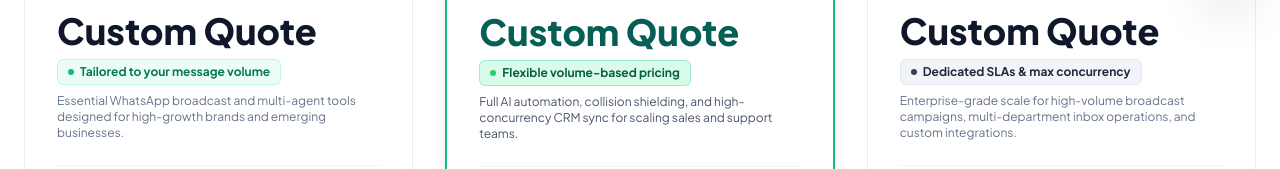
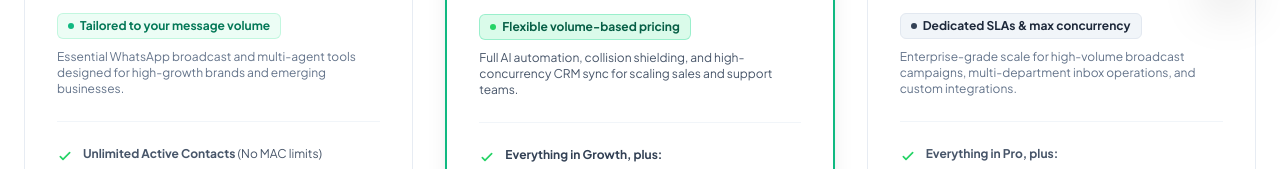
Before and after one commit to connectstreamtechsupport-coder/connectstreamlandingpage, a plain HTML site: page pricing.html in a window 1280 px wide. Shown: the part 783-952 px from the top of the page. Drawn offline with nearby package versions, Linux system fonts and the light colour scheme.

Commit message:
fix(pricing): remove custom quote from pricing cards

```diff
--- a/pricing.html
+++ b/pricing.html
@@ -360,14 +360,11 @@
             </div>
 
             <div class="mb-6">
-              <div class="flex items-baseline gap-2">
-                <span class="text-3xl sm:text-4xl font-extrabold font-display text-slate-900">Custom Quote</span>
-              </div>
-              <div class="inline-flex items-center gap-1.5 text-xs font-bold text-emerald-700 mt-2 bg-emerald-50 px-2.5 py-1 rounded-md border border-emerald-200/60">
+              <div class="inline-flex items-center gap-1.5 text-xs font-bold text-emerald-700 bg-emerald-50 px-2.5 py-1 rounded-md border border-emerald-200/60">
                 <span class="w-1.5 h-1.5 rounded-full bg-emerald-500"></span>
                 <span>Tailored to your message volume</span>
               </div>
-              <p class="text-xs text-slate-500 mt-2">Essential WhatsApp broadcast and multi-agent tools designed for high-growth brands and emerging businesses.</p>
+              <p class="text-xs text-slate-500 mt-2.5">Essential WhatsApp broadcast and multi-agent tools designed for high-growth brands and emerging businesses.</p>
             </div>
 
             <div class="space-y-3.5 pt-6 border-t border-slate-100 text-xs text-slate-600">
@@ -427,14 +424,11 @@
             </div>
 
             <div class="mb-6">
-              <div class="flex items-baseline gap-2">
-                <span class="text-3xl sm:text-4xl font-extrabold font-display text-[#075E54]">Custom Quote</span>
-              </div>
-              <div class="inline-flex items-center gap-1.5 text-xs font-bold text-emerald-800 mt-2 bg-emerald-100/80 px-2.5 py-1 rounded-md border border-emerald-300/60">
+              <div class="inline-flex items-center gap-1.5 text-xs font-bold text-emerald-800 bg-emerald-100/80 px-2.5 py-1 rounded-md border border-emerald-300/60">
                 <span class="w-1.5 h-1.5 rounded-full bg-[#25D366]"></span>
                 <span>Flexible volume-based pricing</span>
               </div>
-              <p class="text-xs text-slate-600 mt-2">Full AI automation, collision shielding, and high-concurrency CRM sync for scaling sales and support teams.</p>
+              <p class="text-xs text-slate-600 mt-2.5">Full AI automation, collision shielding, and high-concurrency CRM sync for scaling sales and support teams.</p>
             </div>
 
             <div class="space-y-3.5 pt-6 border-t border-slate-100 text-xs text-slate-700">
@@ -492,14 +486,11 @@
             </div>
 
             <div class="mb-6">
-              <div class="flex items-baseline gap-2">
-                <span class="text-3xl sm:text-4xl font-extrabold font-display text-slate-900">Custom Quote</span>
-              </div>
-              <div class="inline-flex items-center gap-1.5 text-xs font-bold text-slate-800 mt-2 bg-slate-100 px-2.5 py-1 rounded-md border border-slate-200">
+              <div class="inline-flex items-center gap-1.5 text-xs font-bold text-slate-800 bg-slate-100 px-2.5 py-1 rounded-md border border-slate-200">
                 <span class="w-1.5 h-1.5 rounded-full bg-slate-700"></span>
                 <span>Dedicated SLAs &amp; max concurrency</span>
               </div>
-              <p class="text-xs text-slate-500 mt-2">Enterprise-grade scale for high-volume broadcast campaigns, multi-department inbox operations, and custom integrations.</p>
+              <p class="text-xs text-slate-500 mt-2.5">Enterprise-grade scale for high-volume broadcast campaigns, multi-department inbox operations, and custom integrations.</p>
             </div>
 
             <div class="space-y-3.5 pt-6 border-t border-slate-100 text-xs text-slate-600">
```
